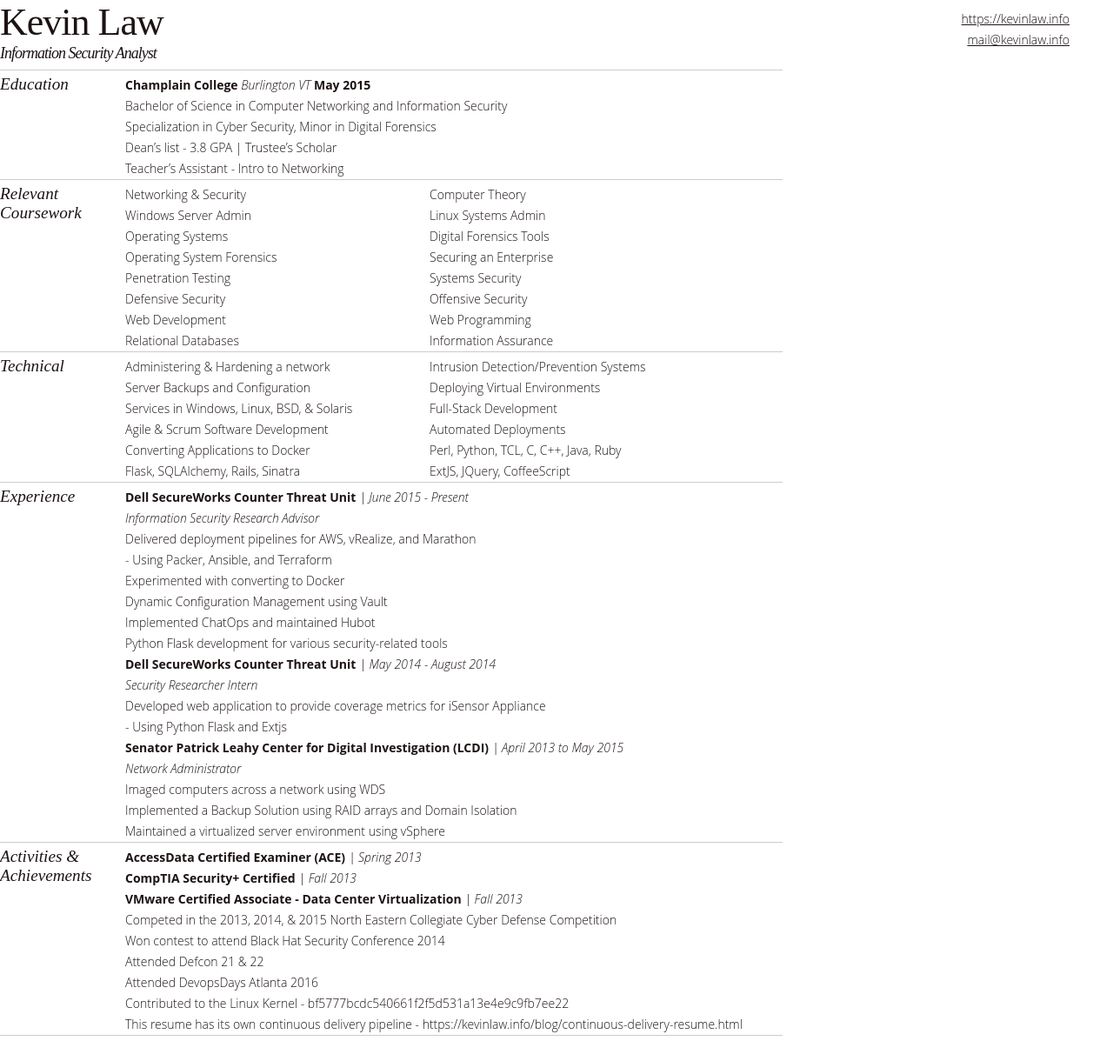
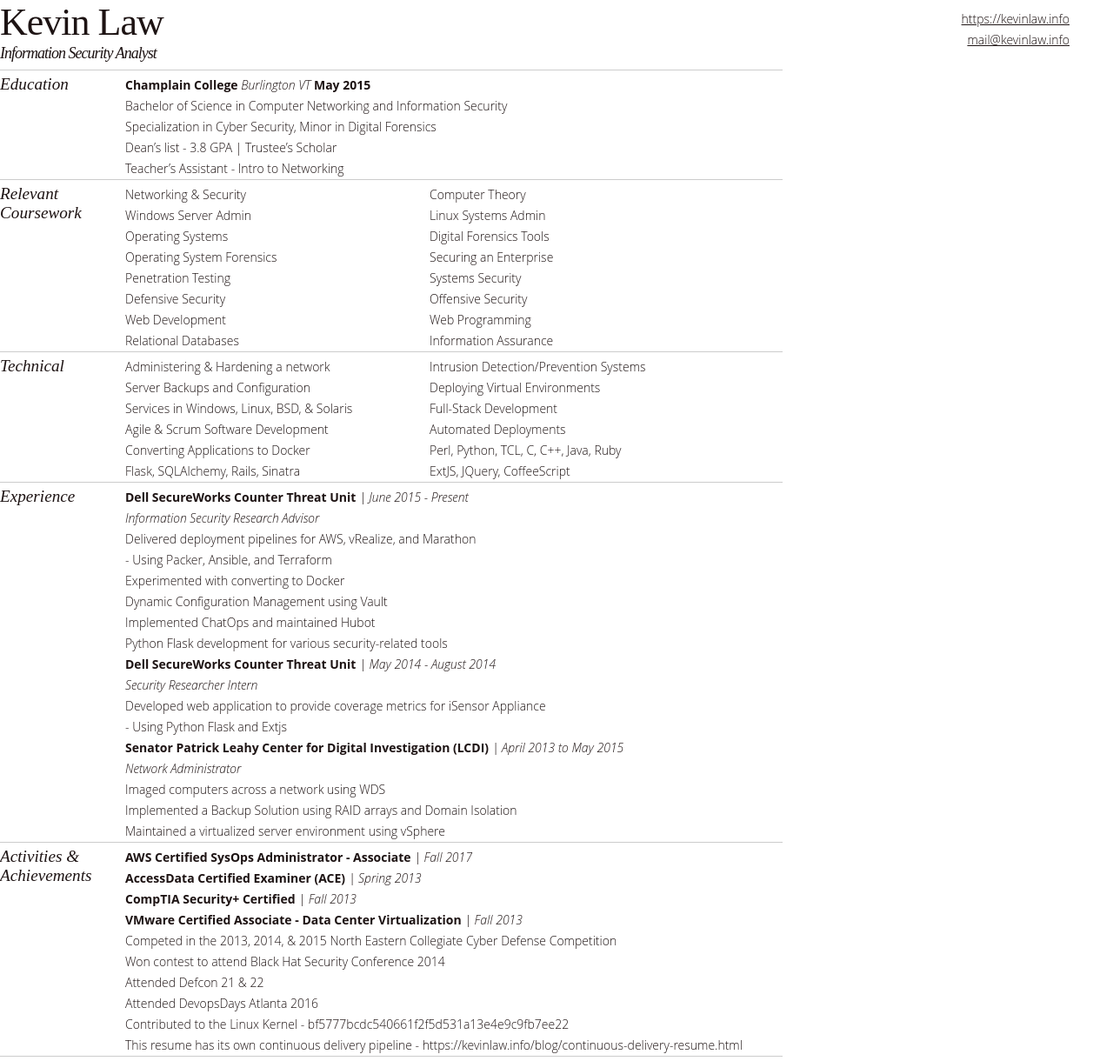
Before and after one commit to thatarchguy/KevinLawDotInfo, a Jekyll site: the page built from resume.md, in a window 1280 px wide. Shown: the whole page at 87% size. Built offline with Jekyll 4.4.1, drawn with Linux system fonts in a browser that asks for light colours; Markdown is read by kramdown in place of the engine named in the settings; before the commit the page ends 1196 px from its top, so only the background shows below that.

Commit message:
Added AWS SysOps Ceritifed
Signed-off-by: Kevin <kevin@stealsyour.pw>

```diff
--- a/resume.md
+++ b/resume.md
@@ -86,6 +86,7 @@
 ------
 
 ### Activities & Achievements
+**AWS Certified SysOps Administrator - Associate** *| Fall 2017*
 **AccessData Certified Examiner (ACE)** *| Spring 2013*
 **CompTIA Security+ Certified** *| Fall 2013*
 **VMware Certified Associate - Data Center Virtualization** *| Fall 2013*
```
